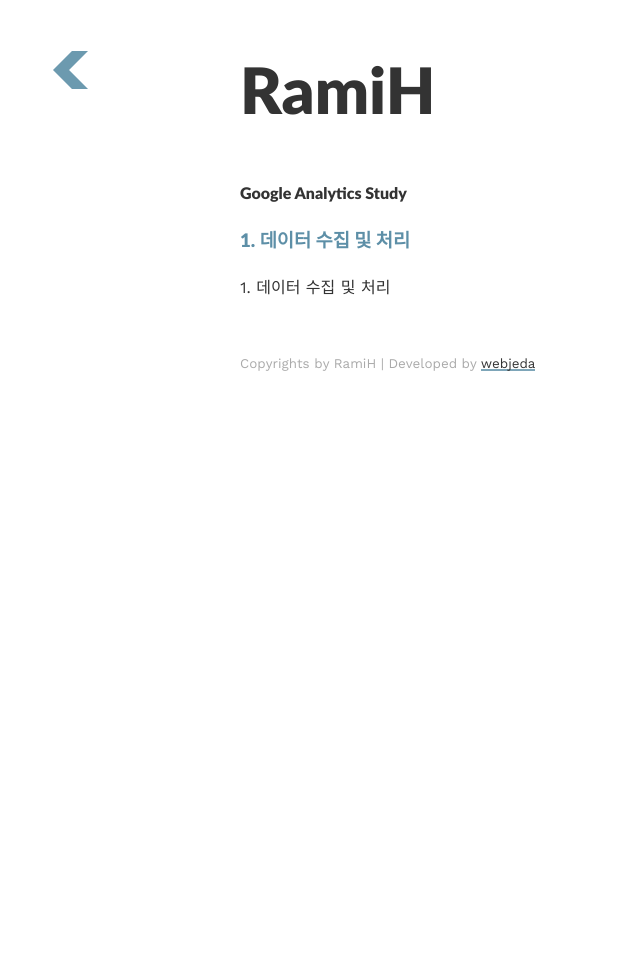
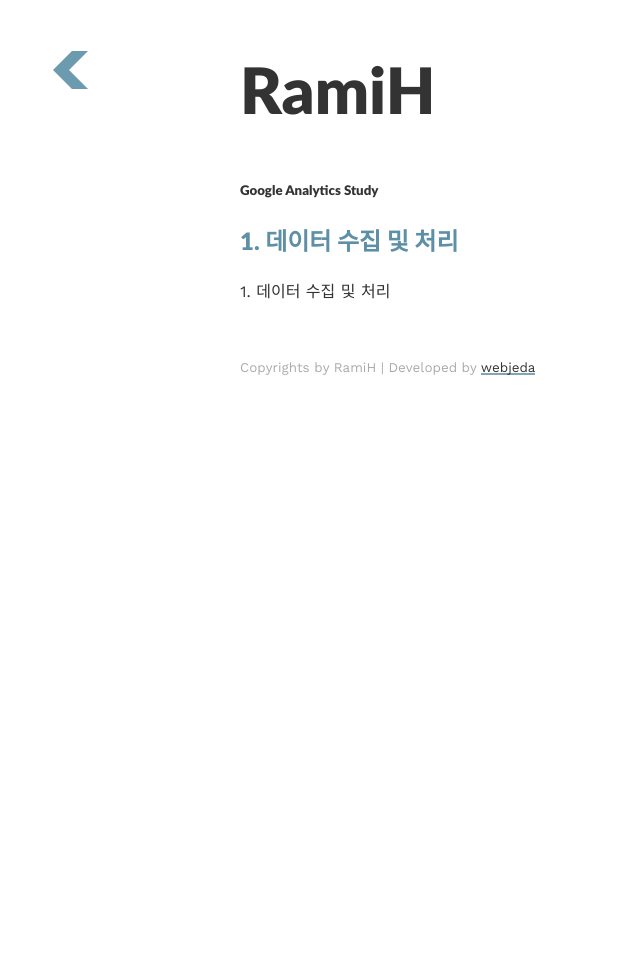
Before and after one commit to no-use-rami/ramihan.github.io, a Jekyll site: the page built from index.html, in a window 1280 px wide. Shown: the whole page, without its empty margins (0-640 px from the left). Built offline with Jekyll 4.4.1, drawn with Linux system fonts in a browser that asks for light colours.

Commit message:
Update index.html

```diff
--- a/index.html
+++ b/index.html
@@ -1,11 +1,11 @@
 ---
 layout: default
 ---
-<h2 class="headline">{{site.title}}</h2>
-<h4> google analytics study </h4>
+<h1 class="headline">{{site.title}}</h1>
+<h5> google analytics study </h5>
 <div class="article-list">
 {% for post in site.posts %}
-    <h3><a href="{{post.url | prepend: site.baseurl}}">{{post.title}}</a></h3>
+    <h2><a href="{{post.url | prepend: site.baseurl}}">{{post.title}}</a></h2>
     <p>{{post.excerpt | strip_html}}</p>
 {% endfor %}
 </div>
```
